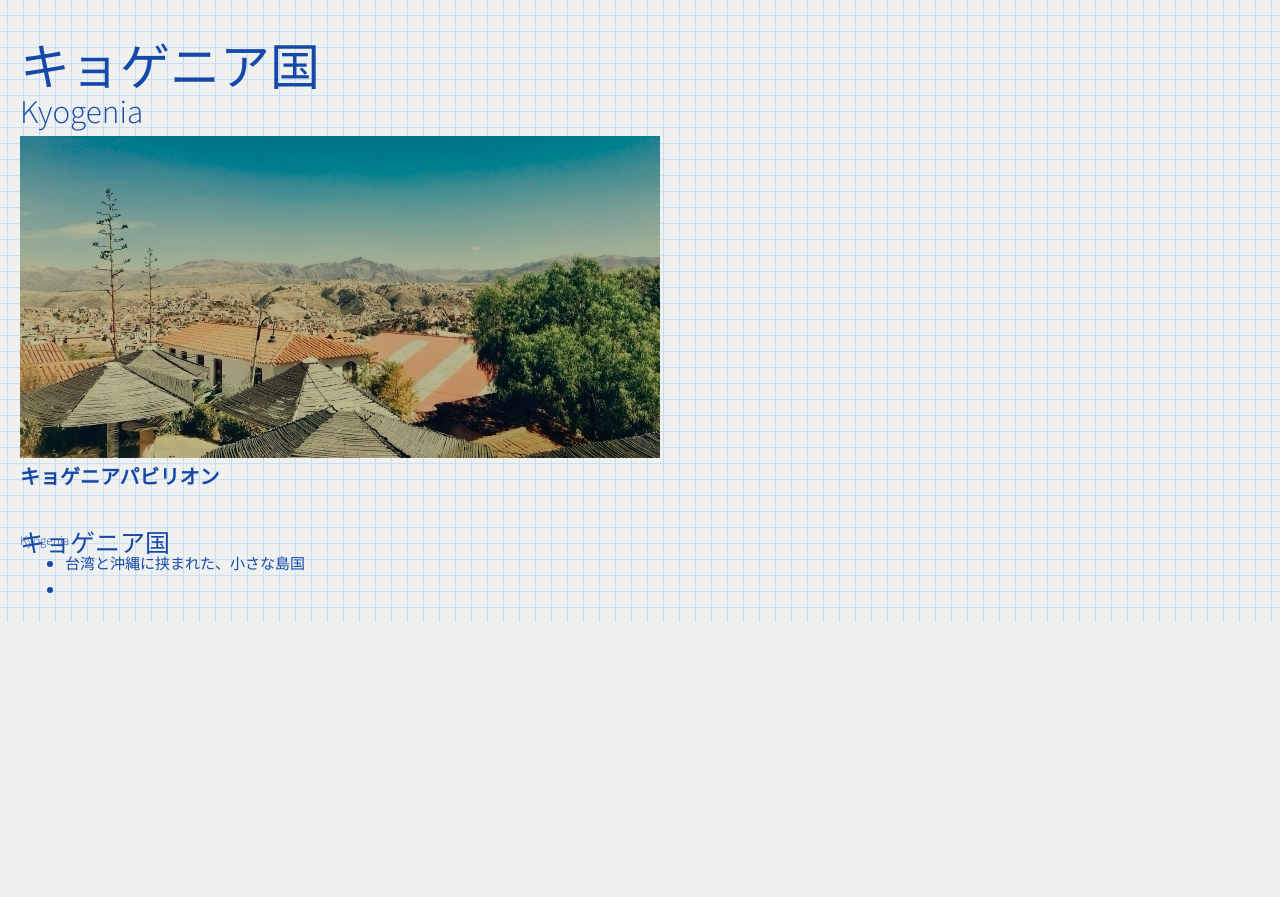
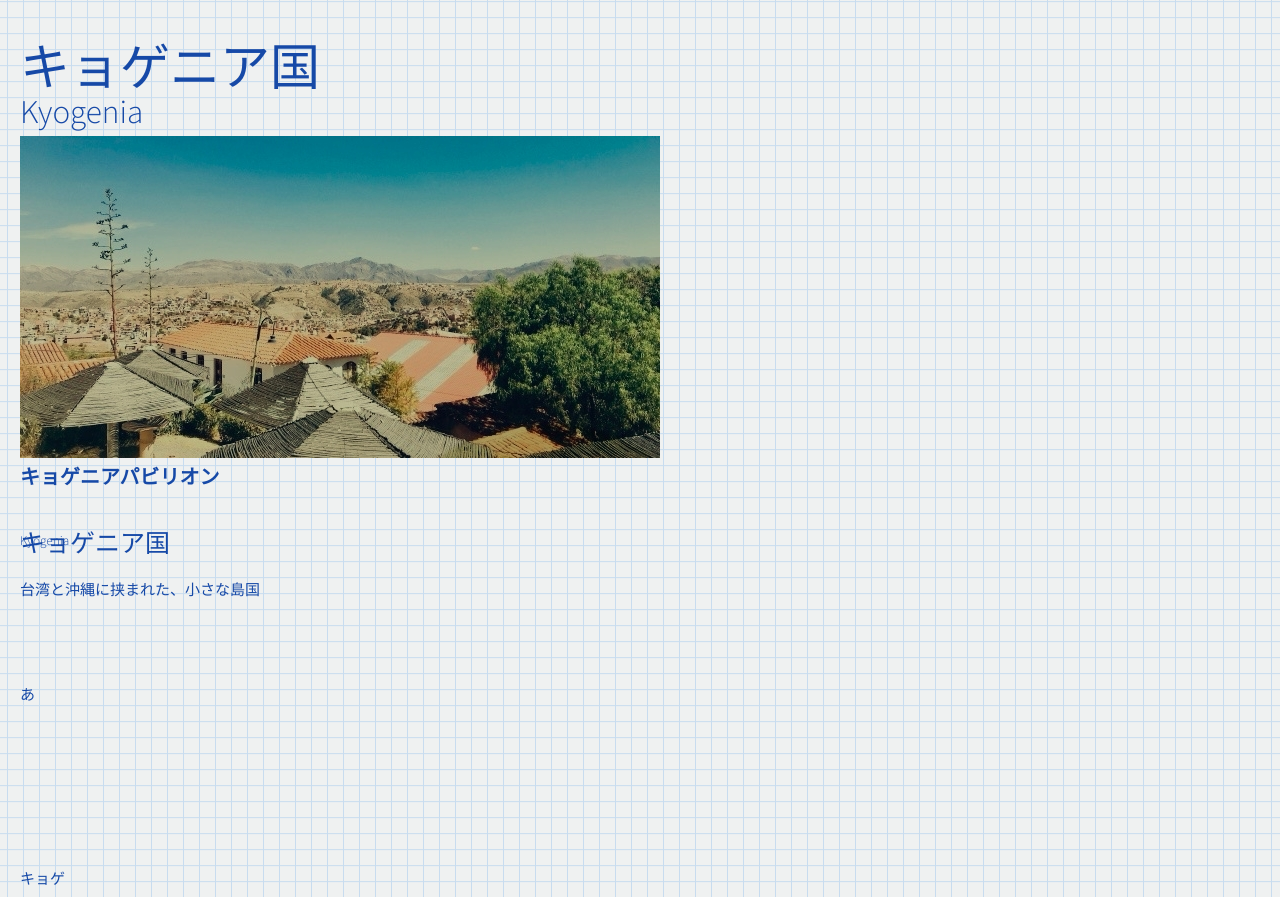
Before and after one commit to expo2025-kyogenia/expo2025.github.io, a plain HTML site: page index.html in a window 1280 px wide. Shown: the top 897 px of the page. Before the commit the page ends 800 px from the top, so only its background shows below. Drawn offline with Linux system fonts and the light colour scheme.

Commit message:
Update index.html

```diff
--- a/index.html
+++ b/index.html
@@ -49,9 +49,27 @@
 <span class="bg">
 <h3>キョゲニア国
 <br><h5>Kyogenia</h5></h3>
-<ul>
-<li>台湾と沖縄に挟まれた、小さな島国</li>
-<li>
+<br>
+<h4>台湾と沖縄に挟まれた、小さな島国</h4>
+<br>
+<br>
+<br>
+あ
+<br>
+<br>
+<br>
+<br>
+<br>
+<br>
+<br>
+キョゲ
+<br>
+<br>
+<br>
+<br>
+<br>
+<br>
+
 </section>
 </div>
 
```
